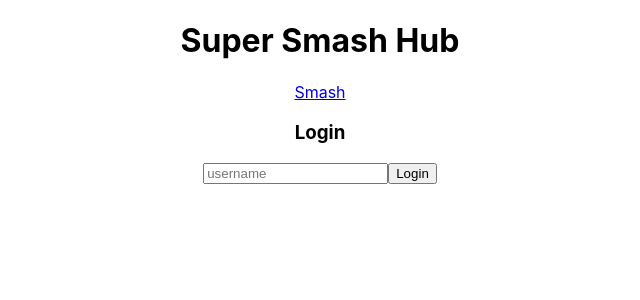
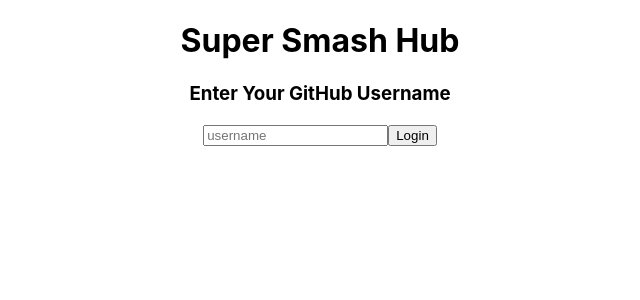
Before and after one commit to CAM603/super-smash-hub, a React (Create React App) app: page / in a window 1280 px wide. Shown: the top 300 px of the page, without its empty margins (320-960 px from the left). Built offline with nearby package versions, Linux system fonts and the light colour scheme.

Commit message:
ADD loading transition

```diff
--- a/src/components/Followers.js
+++ b/src/components/Followers.js
@@ -4,16 +4,13 @@
 const Followers = (props) => {
     return (
         <div>
-            {props.loading ? <p style={{color:'red'}}>Loading</p>
-            :
-            props.followers.map(follower => (
+            {props.followers.map(follower => (
                 <Follower
                 key={follower.login}
                 follower={follower}
                 changePlayer2={props.changePlayer2}
                 />
-            ))
-        }
+            ))}
         </div>
     )
 }
--- a/src/components/Home.js
+++ b/src/components/Home.js
@@ -7,10 +7,7 @@
     return (
         <div>
             <h1>Super Smash Hub</h1>
-            <Link to="/smash">
-                <p>Smash</p>
-            </Link>
-            <h3>Login</h3>
+            <h3>Enter Your GitHub Username</h3>
             <Login {...props}/>
         </div>
     )
--- a/src/components/Login.js
+++ b/src/components/Login.js
@@ -38,7 +38,7 @@
                 name="username"
                 onChange={handleChange}
                 />
-                {error ? <p>{error}</p> : null}
+                {error ? <p>Username {error}</p> : null}
                 <button>Login</button>
             </form>
         </div>
--- a/src/components/SmashPage.js
+++ b/src/components/SmashPage.js
@@ -23,7 +23,9 @@
                 return axiosWithAuth().get(`/${username}/followers?page=1`)
             })
             .then(res => {
-                setLoading(false)
+                setTimeout(() => {
+                    setLoading(false)
+                }, 500)
                 setFollowers(res.data)
                 // Cant set data to player 2 without getting specific players info
                 // setPlayer2(res.data[0])
@@ -70,6 +72,8 @@
 
     return (
         <div>
+            {loading ? <h1>Loading...</h1> :
+            <>
             <UpperDisplay
             followers={followers}
             loading={loading}
@@ -86,6 +90,8 @@
             player1={player1}
             player2={player2}
             />
+            </>
+            }
         </div>
     )
 }
```
